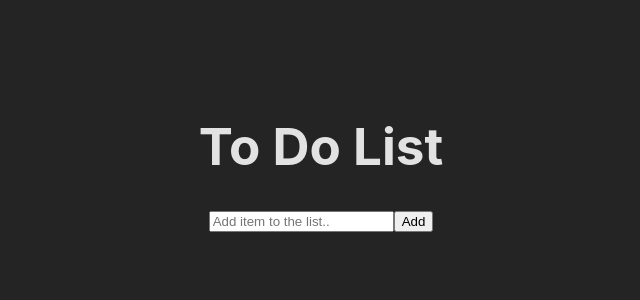
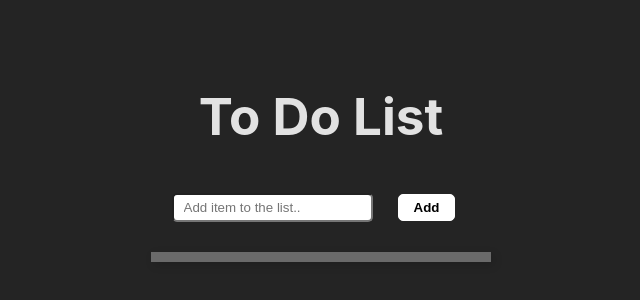
Before and after one commit to judyn97/project-react, a React (Vite) app in the folder ifca-to-do-list/: page / in a window 1280 px wide. Shown: the part 234-534 px from the top of the page, without its empty margins (319-959 px from the left). Built offline with nearby package versions, Linux system fonts and the light colour scheme.

Commit message:
Add checkbox to list
- Use checkbox instead of clicking list to mark item as done
- add some css styling

```diff
--- a/ifca-to-do-list/src/App.tsx
+++ b/ifca-to-do-list/src/App.tsx
@@ -40,24 +40,25 @@ function App() {
 
 
   return (
-    <>
-      <>
+    <div className='container'>
         <h1>To Do List</h1>
         <input className="input-item" type='text' placeholder='Add item to the list..' onChange={(e) => setInput(e.currentTarget.value)}></input>
         <button className="add-button" onClick={handleClick}> Add </button>
-        <ul>
+        <ul className='container-todo'>
           {item.map((todo) => {
             return(
-            <li className='item-list' key={todo.id} onClick={() => toggleCompleted(todo.id)} style={{textDecoration: todo.completed ? "line-through" : "none"}}>
-              {todo.text}
-            </li>)
+            <div className='list-container'>
+              <li className='item-list' key={todo.id}  style={{textDecoration: todo.completed ? "line-through" : "none"}}>
+                <input className='complete-button' type='checkbox' onChange={() => toggleCompleted(todo.id)}></input>
+                {todo.text}
+              </li>
+            </div>)
           })}
         </ul>
         {item.length == 0 ? '' :
           (item.length > 1 ? <p>{completedItems.length}/{item.length} items completed!</p> :
             <p>{completedItems.length}/{item.length} item completed!</p>)}
-    </>
-    </>
+    </div>
   )
 }
 
--- a/ifca-to-do-list/src/index.css
+++ b/ifca-to-do-list/src/index.css
@@ -21,14 +21,28 @@ body {
   min-height: 100vh;
 }
 
+.container-todo{
+  display: flex;
+  flex-direction: column;
+  width: 300px;
+  box-shadow: 3px 3px 10px rgba(0, 0, 0, 0.15);
+  border-top: 5px solid #6a6a6a;
+  border-bottom: 5px solid #6a6a6a;
+}
+
 h1 {
   font-size: 3.2em;
   line-height: 1.1;
 }
 
+/*Checkbox list*/
+.complete-button{
+  margin-right: 15px;
+}
+
 .item-list{
+  text-align: left;
   list-style: none;
-  background-color: #4a4848;
   margin: 5px;
   padding: 5px;
   border-radius: 5px;
@@ -37,3 +51,28 @@ h1 {
   -ms-border-radius: 5px;
   -o-border-radius: 5px;
 }
+
+.input-item{
+  padding: 5px 10px;
+  margin-right: 10px;
+  border-radius: 5px;
+  -webkit-border-radius: 5px;
+  -moz-border-radius: 5px;
+  -ms-border-radius: 5px;
+  -o-border-radius: 5px;
+}
+
+/* Add button */
+button{
+  margin: 15px;
+  cursor: pointer;
+  font-weight: 600;
+  background-color: white;
+  padding: 5px 15px;
+  border: 1px solid white;
+  border-radius: 5px;
+  -webkit-border-radius: 5px;
+  -moz-border-radius: 5px;
+  -ms-border-radius: 5px;
+  -o-border-radius: 5px;
+}
```
